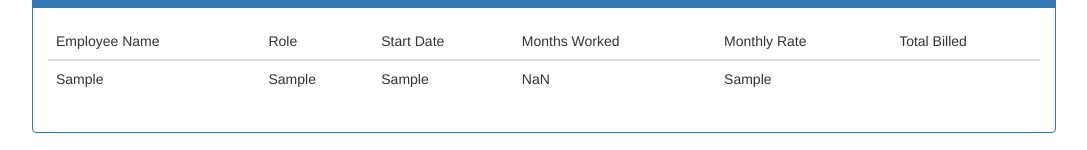
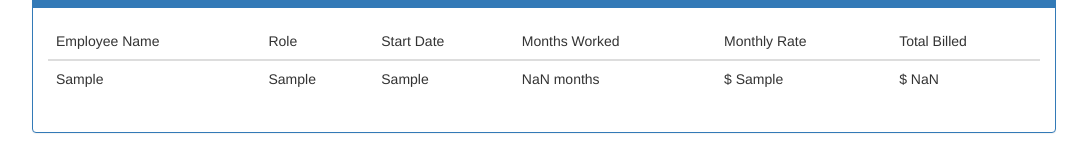
Before and after one commit to rcowles3/Employee-Data-Management, a plain HTML site: page index.html in a window 1280 px wide. Both pictures are taken after typing "Sample", "Sample", "Sample", "Sample" into the empty fields and a click on the button "Submit". Shown: the part 314-464 px from the top of the page, without its empty margins (96-1183 px from the left). Drawn offline with nearby package versions, Linux system fonts and the light colour scheme; no server answers.

Commit message:
complete

```diff
--- a/assets/javascript/main.js
+++ b/assets/javascript/main.js
@@ -32,8 +32,14 @@
      monthlyPay = $('#emPay').val().trim();
 
      // Input for moment.js library
+     var test = moment.unix(startDate).format("MM/DD/YYYY");
+     console.log(test);
+     console.log(startDate);
      monthsWorked = moment(startDate).diff(moment(), "months");
-     totalPay = moment();
+     totalPay = -monthsWorked * monthlyPay;
+
+     console.log(totalPay);
+
 
     console.log(monthsWorked);
 
@@ -41,10 +47,11 @@
      $('#nameData').append(employee + "<br>");
      $('#roleData').append(role + "<br>");
      $('#startData').append(startDate + "<br>");
-     $('#payData').append(monthlyPay + "<br>");
+     $('#payData').append("$ " + monthlyPay + "<br>");
 
      // Push calculated variables to html
-     $('#monthsWorked').append(monthsWorked + "<br>");
+     $('#monthsWorked').append(-monthsWorked + " months" + "<br>");
+     $('#totalBilled').append("$ " + totalPay + "<br>");
 
      // Pushing data to firebase database
      database.ref().push({
--- a/index.html
+++ b/index.html
@@ -3,7 +3,7 @@
 
 <head>
     <meta charset="UTF-8">
-    <title></title>
+    <title>Employee Data Management</title>
     <!-- Reset stylesheet -->
     <link rel="stylesheet" type="text/css" href="assets/css/reset.css">
     <!-- Bootstrap Ref -->
```
